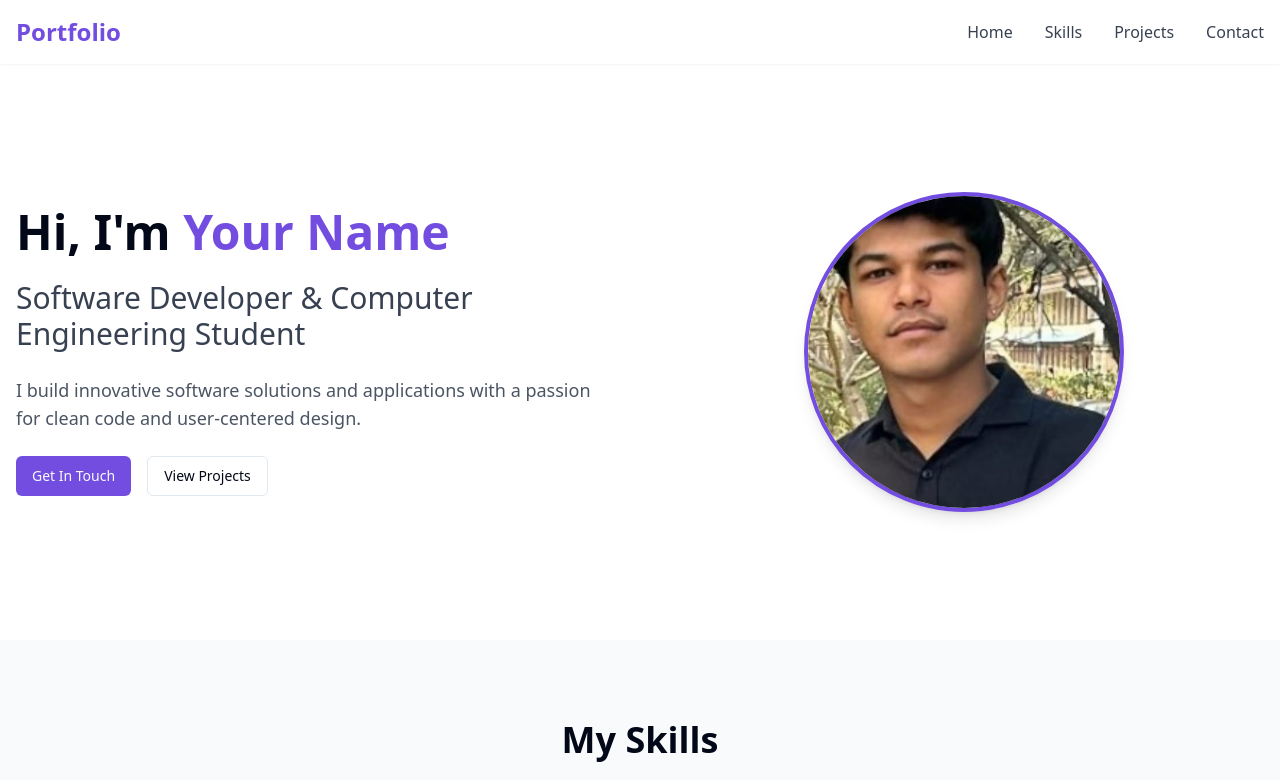
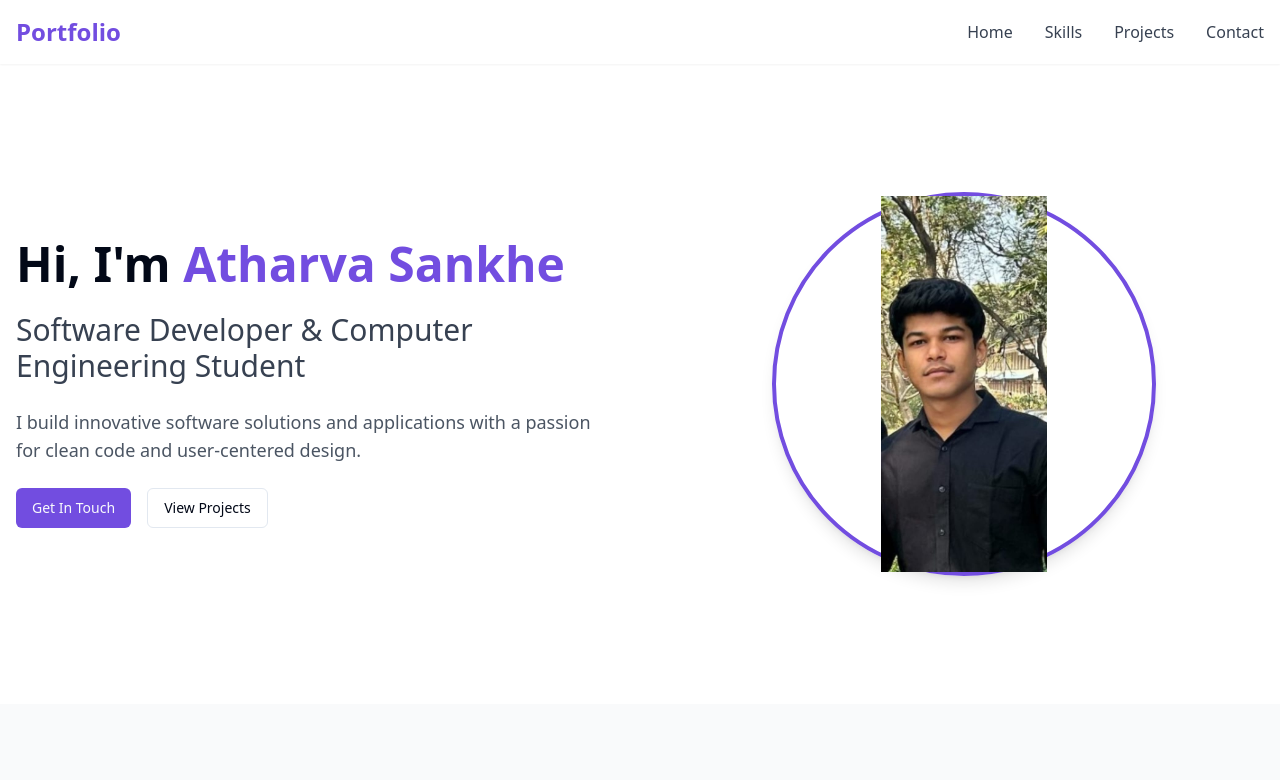
Before and after one commit to Atharvabsankhe/code-canvas-portfolio-02, a React (Vite) app: page / in a window 1280 px wide. Shown: the top 780 px of the page. Built offline with nearby package versions, Linux system fonts and the light colour scheme.

Commit message:
Update hero section
Change name and adjust image.

```diff
--- a/src/components/Hero.tsx
+++ b/src/components/Hero.tsx
@@ -1,5 +1,6 @@
 
 import { Button } from "@/components/ui/button";
+import { Avatar, AvatarImage, AvatarFallback } from "@/components/ui/avatar";
 
 const Hero = () => {
   return (
@@ -8,7 +9,7 @@ const Hero = () => {
         <div className="flex flex-col md:flex-row items-center gap-12">
           <div className="md:w-1/2 space-y-6">
             <h1 className="text-4xl md:text-5xl font-bold leading-tight">
-              Hi, I'm <span className="text-primary">Your Name</span>
+              Hi, I'm <span className="text-primary">Atharva Sankhe</span>
             </h1>
             <h2 className="text-2xl md:text-3xl text-gray-700">
               Software Developer & Computer Engineering Student
@@ -26,11 +27,11 @@ const Hero = () => {
             </div>
           </div>
           <div className="md:w-1/2 flex justify-center">
-            <div className="relative overflow-hidden rounded-full w-64 h-64 md:w-80 md:h-80 border-4 border-primary shadow-lg">
+            <div className="relative overflow-visible rounded-full w-72 h-72 md:w-96 md:h-96 border-4 border-primary shadow-lg">
               <img
                 src="/lovable-uploads/aea1f064-9663-4803-b4bb-675522107f66.png"
-                alt="Profile"
-                className="object-cover w-full h-full"
+                alt="Atharva Sankhe Profile"
+                className="object-contain w-full h-full"
               />
             </div>
           </div>
```
